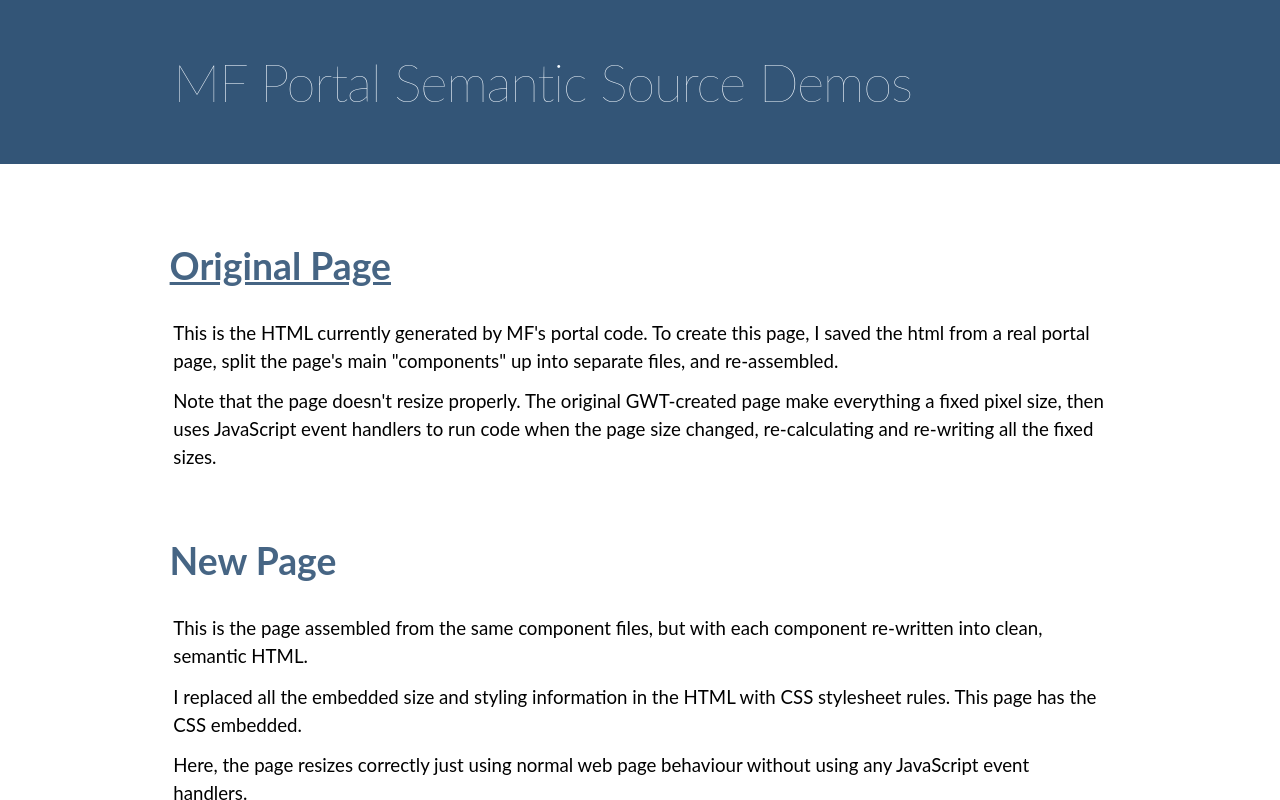
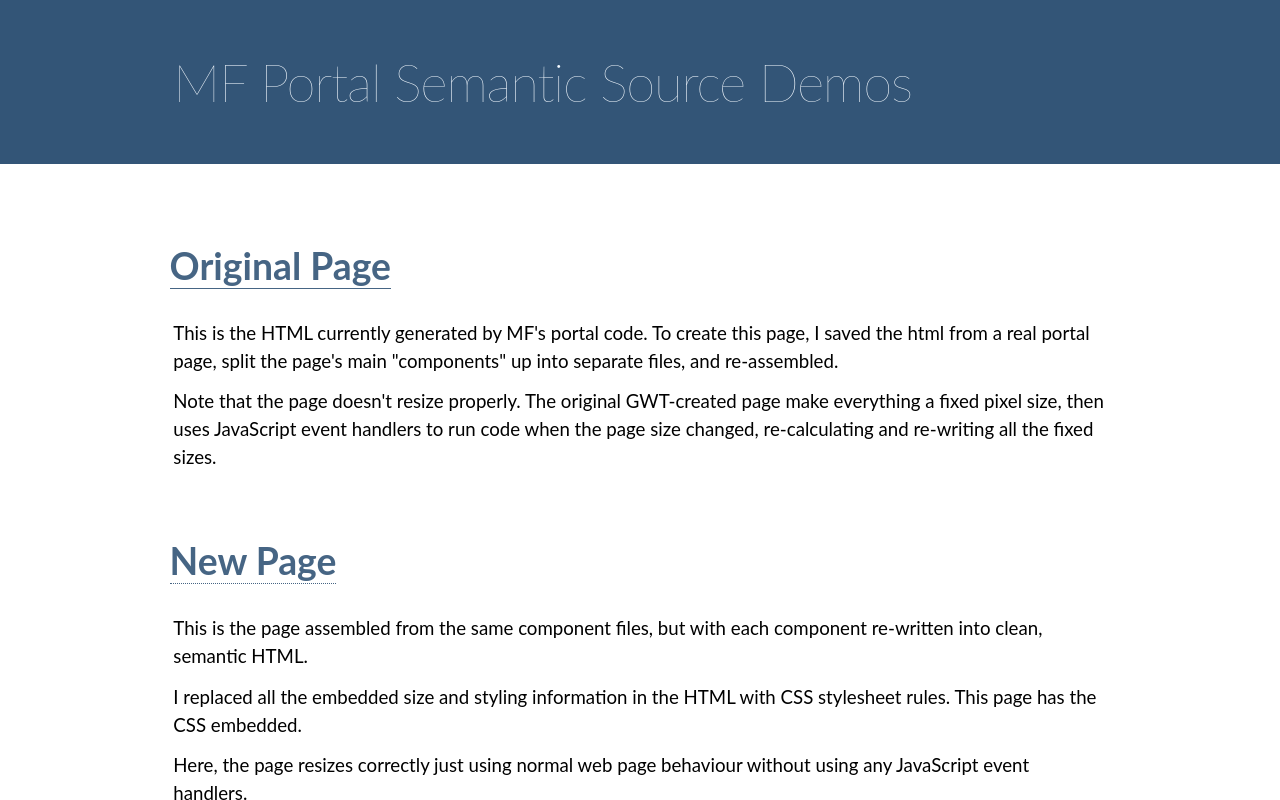
Before and after one commit to DanielBaird/mf-portal-modern, a plain HTML site: page index.html in a window 1280 px wide. In both pictures the pointer is over the link "Original Page". Shown: the top 800 px of the page. Drawn offline with Linux system fonts and the light colour scheme.

Commit message:
updated css

```diff
--- a/index.html
+++ b/index.html
@@ -44,10 +44,11 @@ h1, h2 {
 
   h1 a, h2 a, h3 a, h4 a, h5 a, h6 a {
     color: inherit;
+    border-bottom: 1px dotted;
     text-decoration: inherit;
   }
   h1 a:hover, h2 a:hover, h3 a:hover, h4 a:hover, h5 a:hover, h6 a:hover {
-    text-decoration: underline;
+    border-bottom: 1px solid;
   }
 
   p {
```
Also changed, not shown: 1 other file.
